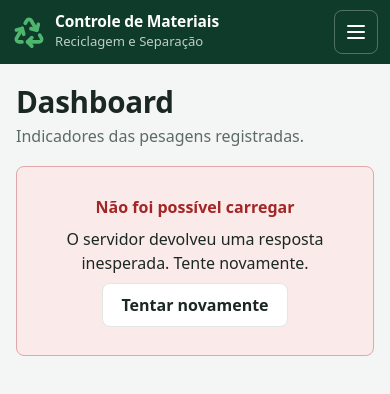
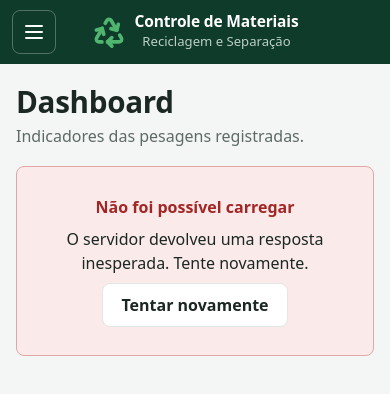
Before and after one commit to Almoxarifado-2026/controle-materiais, a website with bundled scripts: page public/index.html in a window 390 px wide. Built offline with nearby package versions, Linux system fonts and the light colour scheme; files whose address does not match are found by name.

Commit message:
Add files via upload

```diff
--- a/public/css/app.css
+++ b/public/css/app.css
@@ -335,8 +335,10 @@ section[data-tela="relatorios"] [data-regiao="periodo"] { display: none; }
     position: sticky; top: 0; z-index: 40; align-self: stretch;
     padding: 10px 12px; overflow-y: auto;
   }
-  .brand { padding: 0; }
-  .menu-botao { display: inline-flex; }
+  /* Logo + nome centralizados na barra; o botão ☰ fica no canto esquerdo. */
+  .brand { padding: 0; position: relative; justify-content: center; min-height: 44px; }
+  .brand-textos { align-items: center; text-align: center; }
+  .menu-botao { display: inline-flex; position: absolute; left: 0; top: 50%; transform: translateY(-50%); margin-left: 0; }
   .nav, .sidebar-rodape { display: none; }
   .sidebar.aberto .nav { display: flex; flex-direction: column; gap: 4px; padding-top: 12px; }
   .sidebar.aberto .sidebar-rodape { display: flex; padding: 16px 4px 6px; }
```
